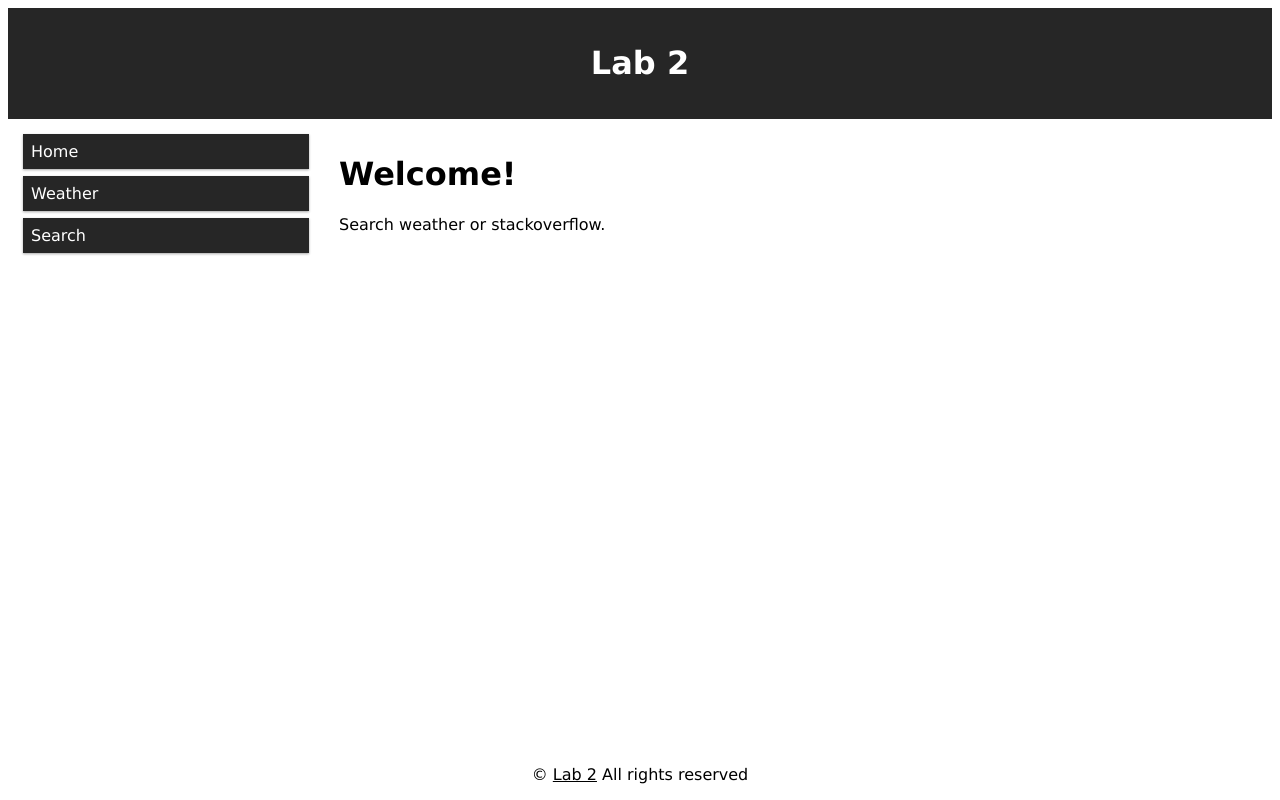
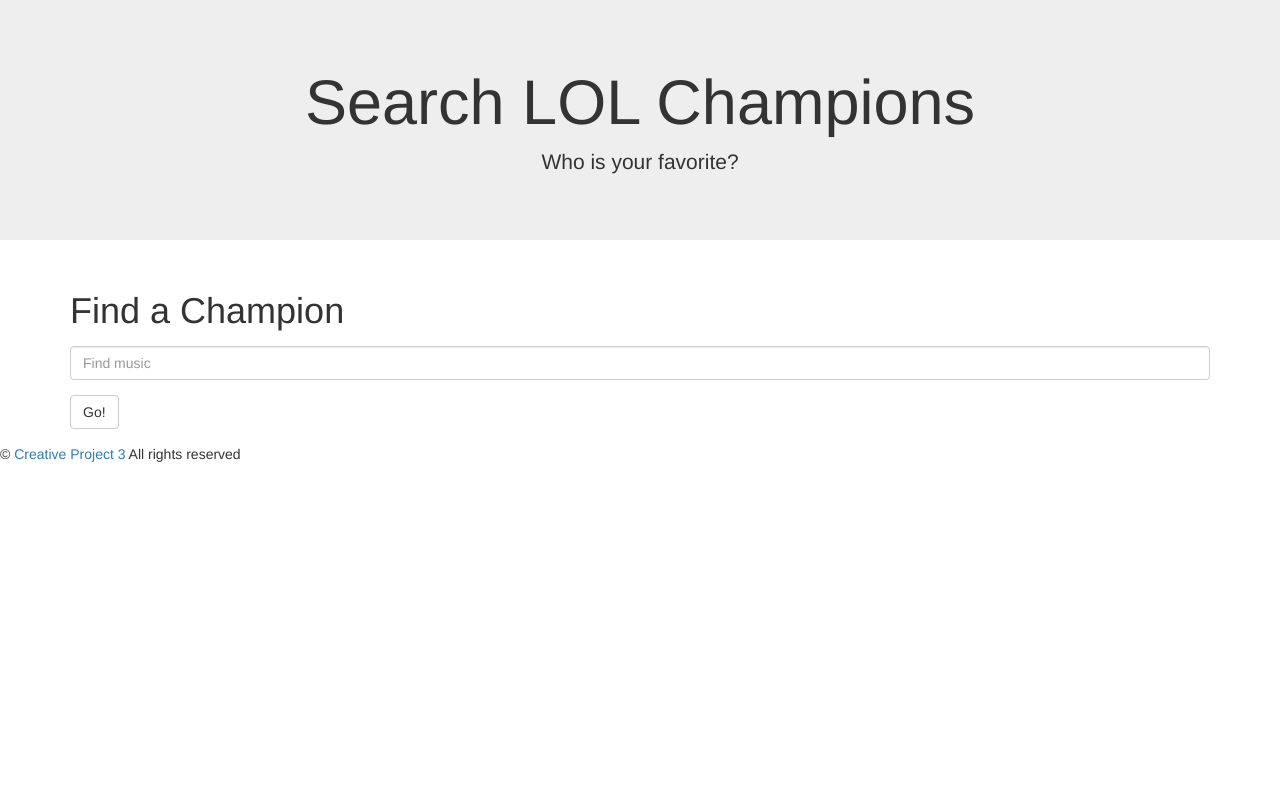
Before and after one commit to haoyucn/CreativeProject3, a plain HTML site: page index.html in a window 1280 px wide. Drawn offline with nearby package versions, Linux system fonts and the light colour scheme.

Commit message:
Update index.html

```diff
--- a/index.html
+++ b/index.html
@@ -1,32 +1,50 @@
 <!DOCTYPE html>
-<html>
+<html lang="en">
   <head>
-    <title>Lab 2</title>
-    <link rel="stylesheet" href="/styles.css">
+    <meta charset="utf-8">
+    <meta http-equiv="X-UA-Compatible" content="IE=edge">
+    <meta name="viewport" content="width=device-width, initial-scale=1">
+    <title>MusicSearch</title>
+    <link rel="stylesheet" href="./style.css">
+    <link href="css/bootstrap.min.css" rel="stylesheet">
   </head>
   <body>
-<div class="header">
-    <h1>Lab 2</h1>
+
+
+
+
+<div class="jumbotron">
+	<div class="container">
+		<h1 class="text-center">Search LOL Champions</h1>
+		<p class="text-center">Who is your favorite?</p>
+	</div>
 </div>
 <div class="row">
+  <div class="col-md-6"></div>
+  <div class="col-md-6"></div>
+  <div class="container">
+  <form>
+    <div class="form-group">
+    <label><h1 class="text-cetnter">Find a Champion</h1></label>
+      <input id="searchInput" type="text" class="form-control" placeholder="Find music"></input>
+    </div>
+    <div class="form-group">
+      <button id="searchSubmit" type="submit" value="Submit" class="btn btn-default">Go!</button>
+    </div>
+    </form>
+</div>
+</div>
+<div id="searchResults"></div>
 
-<div class="col-3 menu">
-  <ul>
-    <li><a href="#" style="text-decoration:none">Home</a></li>
-    <li><a href="./weather.html" style="text-decoration:none">Weather</a></li>
-    <li><a href="./search.html" style="text-decoration:none">Search</a></li>
-  </ul>
+
+
+<div class="footer">
+  <p>&copy; <a href="https://github.com/haoyucn/CreativeProject3">Creative Project 3</a> All rights reserved</p>
 </div>
-
-<div class="col-6">
-  <h1>Welcome!</h1>
-  <p>Search weather or stackoverflow.</p>
-</div>
-
-</div>
-<div class="footer">
-  <p>&copy; <a href="https://github.com/BYU-CS260-Winter-2018/lab-2-urimaj">Lab 2</a> All rights reserved</p>
-</div>
+<script src="https://cdnjs.cloudflare.com/ajax/libs/jquery/3.3.1/jquery.min.js"></script>
+<script text="type/javascript" src="./script.js"></script>
+<script src="https://ajax.googleapis.com/ajax/libs/jquery/1.11.3/jquery.min.js"></script>
+<script src="js/bootstrap.min.js"></script>
 
   </body>
 </html>
```
